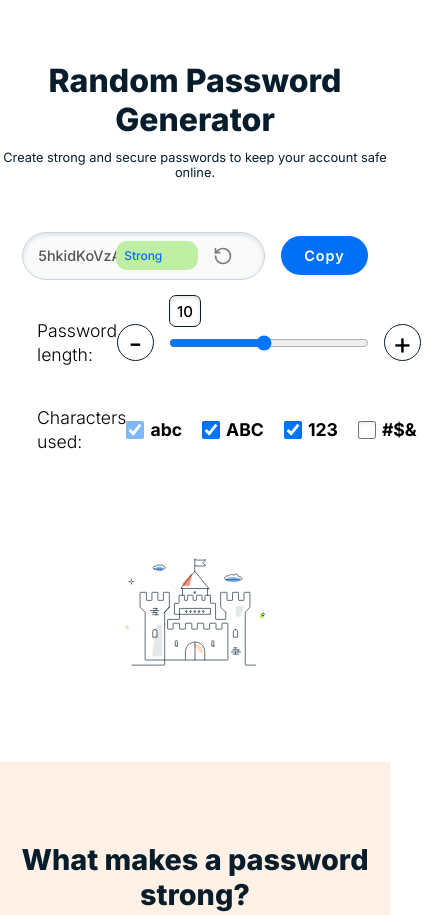
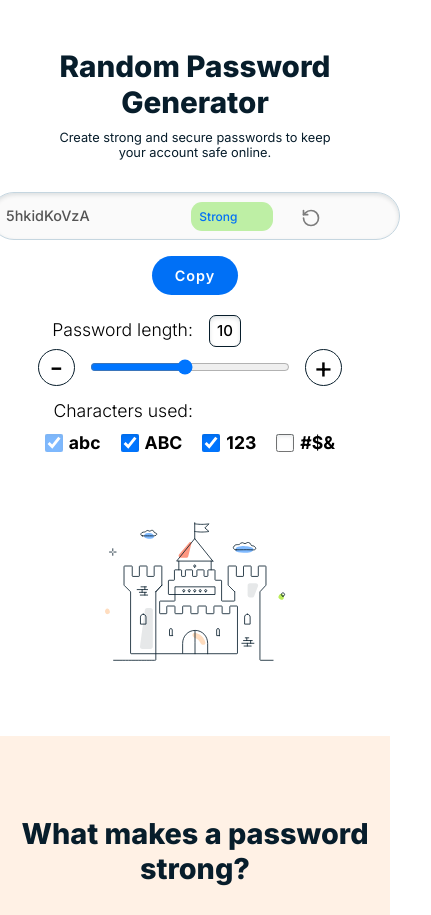
Before and after one commit to wasim2002/Random-Password-Generator, a plain HTML site: page index.html in a window 390 px wide. Shown: the top 915 px of the page, 431 px wide, since content can reach past the window. Drawn offline with Linux system fonts and the light colour scheme.

Commit message:
add responsive css for 500 px and below

```diff
--- a/responsive.css
+++ b/responsive.css
@@ -453,7 +453,7 @@
 }
 
 @media (max-width: 850px) {
-  main{
+  main {
     height: 30rem;
   }
   .cont {
@@ -497,7 +497,7 @@
 }
 
 @media (max-width: 800px) {
-  main{
+  main {
     height: 40rem;
   }
   .cont {
@@ -505,7 +505,7 @@
     height: 83%;
     flex-direction: column-reverse;
   }
-  .passlength{
+  .passlength {
     top: 5rem;
   }
 
@@ -517,8 +517,7 @@
   }
 }
 
-
- @media (max-width: 750px) {
+@media (max-width: 750px) {
   .cont {
     width: 82%;
   }
@@ -530,8 +529,8 @@
     line-height: 1.1rem;
   }
 }
-@media(max-width:730px){
-  .cont{
+@media (max-width: 730px) {
+  .cont {
     width: 83%;
   }
 }
@@ -547,9 +546,9 @@
     margin-right: 15px;
   }
 }
-@media(max-width:675px){
-  .cont{
-    width: 84.5%;
+@media (max-width: 675px) {
+  .cont {
+    width: 85%;
   }
 }
 @media (max-width: 650px) {
@@ -648,15 +647,82 @@
   }
 }
 
-@media(max-width:570px){
-  .strength{
+@media (max-width: 570px) {
+  .maker {
+    justify-content: space-between;
+  }
+  .images {
+    width: 65%;
+  }
+  .strength {
     width: 5.1rem;
     right: 9.7rem;
   }
-  .reset{
+  .reset {
     right: 7.5rem;
   }
-  .show{
+  .show {
     gap: 1rem;
   }
 }
+@media (max-width: 500px) {
+  h1{
+    font-size: 1.85rem;
+    margin-top: 3rem;
+  }
+  p{
+    width: 73%;
+    margin: auto;
+    margin-top: 0.6rem;
+  }
+  .show {
+    flex-direction: column;
+  }
+  .strength {
+    right: 5rem;
+    top: 0.65rem;
+  }
+  .reset {
+    top: 1rem;
+    right: 2rem;
+  }
+  .passLen {
+    flex-direction: column;
+    position: relative;
+    margin-top: 0.5rem;
+  }
+  .span {
+    position: absolute;
+    top: -2.8rem;
+    right: 10rem;
+    margin-top: 0.9rem;
+  }
+  .span br {
+    display: none;
+  }
+  .passlength {
+    top: 7.7rem;
+    right: 7rem;
+  }
+  .charused {
+    position: relative;
+    justify-content: center;
+  }
+  .charused .span {
+    top: -3rem;
+  }
+  .main2{
+    height: 50rem;
+  }
+  .boxes{
+    flex-direction: column;
+    align-items: center;
+  }
+  .box{
+    width: 90%;
+    margin-top: 0;
+  }
+  .box-1{
+    margin-top: 2rem;
+  }
+}
```
